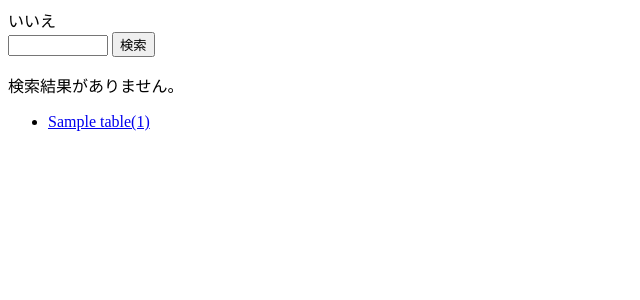
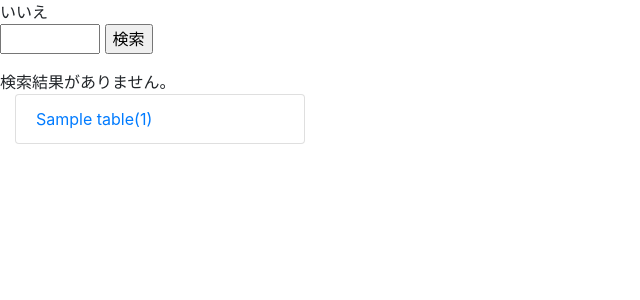
Before and after one commit to ei17ringo/friend, a PHP site: page / in a window 1280 px wide. Shown: the top 300 px of the page, without its empty margins (0-640 px from the left). Run offline with PHP 8.4, Linux system fonts and the light colour scheme; tables that the repository leaves empty or names only in its code hold one stand-in row (values such as "Sample post"); some libraries are stand-ins or nearby versions.

Commit message:
twitterbootstrap 反映しました

```diff
--- a/index.php
+++ b/index.php
@@ -83,10 +83,16 @@
 		echo $$var_name;
 
 ?>
-<!DOCTYPE HTML PUBLIC "-//W3C//DTD HTML 4.01 Transitional//EN">
+<!DOCTYPE html>
 <html>
 <head>
-<meta http-equiv="Content-Type" content="text/html;charset=UTF-8">
+	<meta charset="utf-8">
+    <meta http-equiv="X-UA-Compatible" content="IE=edge">
+    <meta name="viewport" content="width=device-width, initial-scale=1">
+    <title>ひとこと掲示板</title>
+
+     <!-- Bootstrap -->
+    <link href="css/bootstrap.min.css" rel="stylesheet">
 <title>PHP基礎</title>
 </head>
 <body>
@@ -116,11 +122,16 @@
 
 	?>
 
-	<ul>
-		<?php foreach ($area as $area_each) {
-			echo '<li><a href="friends.php?id='.$area_each['id'].'">'.$area_each['name'].'</a></li>';
-		}?>
-	</ul>
-
+	<div class="col-sm-3">
+		<ul class="list-group">
+			<?php foreach ($area as $area_each) {
+				echo '<li class="list-group-item"><a href="friends.php?id='.$area_each['id'].'">'.$area_each['name'].'</a></li>';
+			}?>
+		</ul>
+	</div>
+	<!-- jQuery (necessary for Bootstrap's JavaScript plugins) -->
+    <script src="https://ajax.googleapis.com/ajax/libs/jquery/1.11.1/jquery.min.js"></script>
+    <!-- Include all compiled plugins (below), or include individual files as needed -->
+    <script src="js/bootstrap.min.js"></script>
 </body>
 </html>
```
